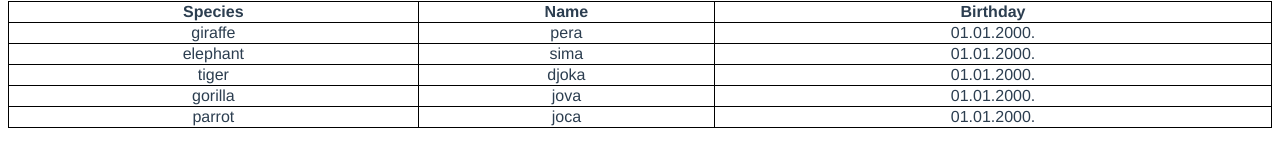
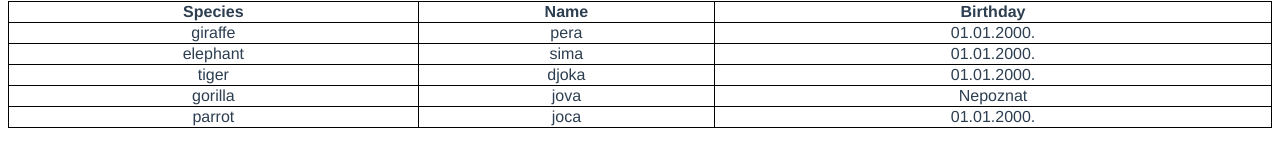
Before and after one commit to marina-a90/zoo, a Vue app: page / in a window 1280 px wide. Shown: the part 343-510 px from the top of the page. Built offline with nearby package versions, Linux system fonts and the light colour scheme.

Commit message:
zadatak 2

```diff
--- a/src/components/HelloWorld.vue
+++ b/src/components/HelloWorld.vue
@@ -12,7 +12,8 @@
       <tr v-for="animal in animals" :key="animal">
         <td>{{ animal.species }}</td>
         <td>{{ animal.name }}</td>
-        <td>{{ animal.birthday }}</td>
+        <td v-if="animal.birthday">{{ animal.birthday }}</td>
+        <td v-else>Nepoznat</td>
       </tr>
     </table>
 
@@ -27,7 +28,7 @@ export default {
         { species: "giraffe", name: "pera", birthday: "01.01.2000." },
         { species: "elephant", name: "sima", birthday: "01.01.2000." },
         { species: "tiger", name: "djoka", birthday: "01.01.2000." },
-        { species: "gorilla", name: "jova", birthday: "01.01.2000." },
+        { species: "gorilla", name: "jova", birthday: "" },
         { species: "parrot", name: "joca", birthday: "01.01.2000." }
       ]
     };
```
